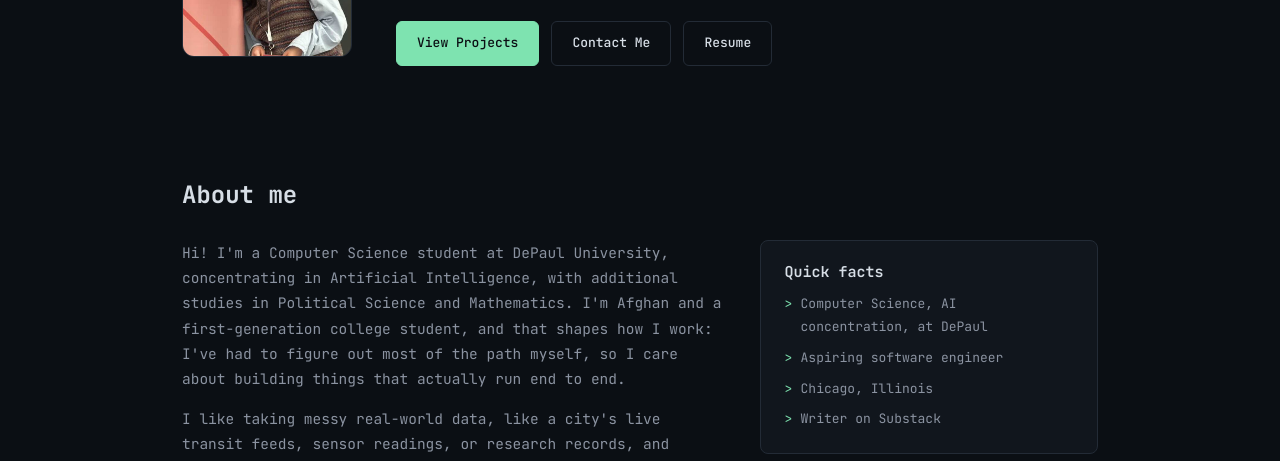
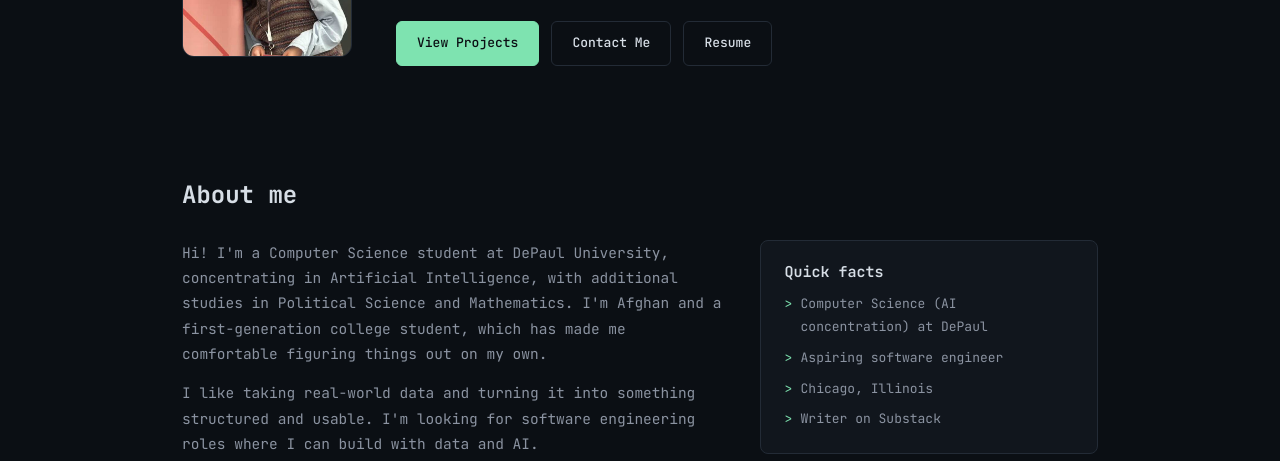
Before and after one commit to Mursssal/mursalfahimi_portfolio, a plain HTML site: page index.html in a window 1280 px wide. Shown: the part 271-732 px from the top of the page. Drawn offline with Linux system fonts and the light colour scheme.

Commit message:
Revise about section in index.html
Updated personal description and quick facts for clarity.

```diff
--- a/index.html
+++ b/index.html
@@ -49,8 +49,8 @@
     <h2>About me</h2>
     <div class="about-grid">
       <div class="about-copy">
-        <p>Hi! I'm a Computer Science student at DePaul University, concentrating in Artificial Intelligence, with additional studies in Political Science and Mathematics. I'm Afghan and a first-generation college student, and that shapes how I work: I've had to figure out most of the path myself, so I care about building things that actually run end to end.</p>
-        <p>I like taking messy real-world data, like a city's live transit feeds, sensor readings, or research records, and turning it into something structured and usable. I'm looking for software engineering roles where I can build with data and AI.</p>
+        <p>Hi! I'm a Computer Science student at DePaul University, concentrating in Artificial Intelligence, with additional studies in Political Science and Mathematics. I'm Afghan and a first-generation college student, which has made me comfortable figuring things out on my own. </p>
+        <p>I like taking real-world data and turning it into something structured and usable. I'm looking for software engineering roles where I can build with data and AI.</p>
         <p>Outside of code, I write on Substack about women in tech, film, and fashion.</p>
         <div class="social-row">
           <a href="https://github.com/Mursssal" target="_blank" rel="noopener">GitHub</a>
@@ -63,7 +63,7 @@
         <div class="card">
           <h3>Quick facts</h3>
           <ul class="plain-list">
-            <li>Computer Science, AI concentration, at DePaul</li>
+            <li>Computer Science (AI concentration) at DePaul</li>
             <li>Aspiring software engineer</li>
             <li>Chicago, Illinois</li>
             <li>Writer on Substack</li>
```
